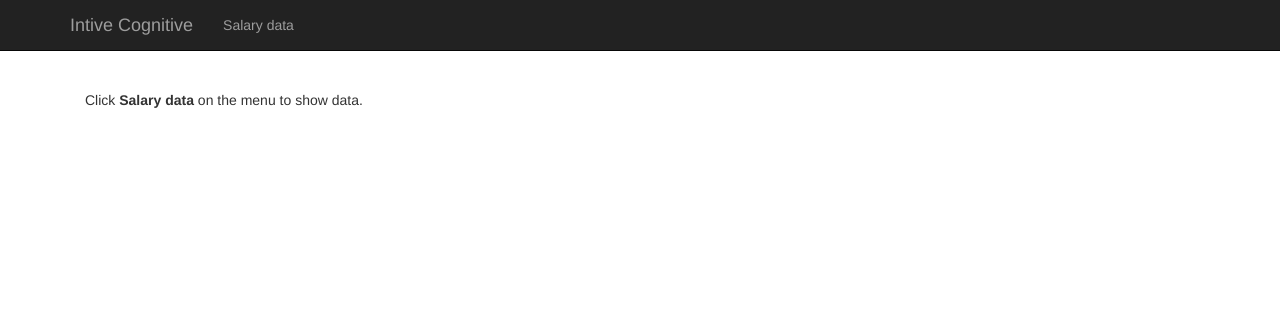
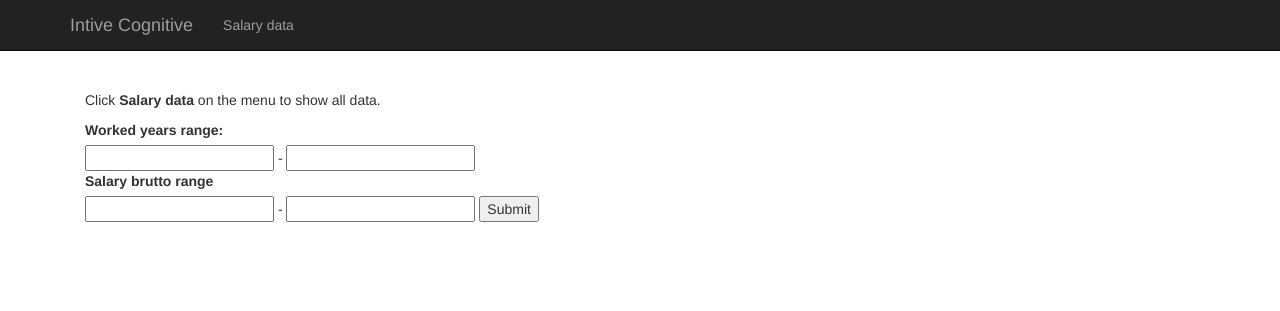
Before and after one commit to karlosos/Intive, a Django app: page / in a window 1280 px wide. Shown: the top 311 px of the page. Run offline with Django 3.2, Linux system fonts and the light colour scheme; some libraries are stand-ins or nearby versions.

Commit message:
Filter salary list

```diff
--- a/cognitive/templates/cognitive/index.html
+++ b/cognitive/templates/cognitive/index.html
@@ -1,7 +1,20 @@
 {% include "cognitive/header.html" %}
 
 <p>
-    Click <b>Salary data</b> on the menu to show data.
+    Click <b>Salary data</b> on the menu to show all data.
 </p>
 
+<form action="{% url 'cognitive:salary_filter' %}" method="get">
+    {% csrf_token %}
+    <label>Worked years range:</label> <br>
+    <input type="number" name="worked_years_start"> -
+    <input type="number" name="worked_years_stop">
+    <br>
+    <label>Salary brutto range</label> <br>
+    <input type="number" name="salary_brutto_start"> -
+    <input type="number" name="salary_brutto_stop">
+
+    <input type="submit">
+</form>
+
 {% include "cognitive/footer.html" %}
--- a/cognitive/templates/cognitive/salary.html
+++ b/cognitive/templates/cognitive/salary.html
@@ -1,4 +1,6 @@
 {% include "cognitive/header.html" %}
+
+{{ info }}
 
 <h1> Salary data </h1>
 
--- a/cognitive/urls.py
+++ b/cognitive/urls.py
@@ -6,4 +6,5 @@ app_name = 'cognitive'
 urlpatterns = [
     path('', views.IndexView.as_view(), name='index'),
     path('salary/', views.SalaryView.as_view(), name='salary'),
+    path('salary/filter/', views.SalaryFilterView, name='salary_filter'),
 ]
--- a/cognitive/views.py
+++ b/cognitive/views.py
@@ -1,5 +1,7 @@
 from django.shortcuts import render
 from django.views import generic
+from django.template import loader
+from django.http import HttpResponse
 
 from .models import Salary
 
@@ -17,3 +19,24 @@ class SalaryView(generic.ListView):
         Return the list of salaries
         """
         return Salary.objects.all()
+
+
+def SalaryFilterView(request):
+    salary_list = Salary.objects.order_by('worked_years')
+
+    worked_years_start = request.GET['worked_years_start']
+    worked_years_stop = request.GET['worked_years_stop']
+    salary_brutto_start = request.GET['salary_brutto_start']
+    salary_brutto_stop = request.GET['salary_brutto_stop']
+
+    if worked_years_start:
+        salary_list = salary_list.filter(worked_years__gt=worked_years_start)
+    if worked_years_stop:
+        salary_list = salary_list.filter(worked_years__lt=worked_years_stop)
+    if salary_brutto_start:
+        salary_list = salary_list.filter(salary__gt=salary_brutto_start)
+    if salary_brutto_stop:
+        salary_list = salary_list.filter(salary__lt=salary_brutto_stop)
+
+    context = {'salary_list': salary_list}
+    return render(request, 'cognitive/salary.html', context)
--- a/intive/settings.py
+++ b/intive/settings.py
@@ -38,6 +38,7 @@ INSTALLED_APPS = [
     'django.contrib.sessions',
     'django.contrib.messages',
     'django.contrib.staticfiles',
+    'jchart',
 ]
 
 MIDDLEWARE = [
```
